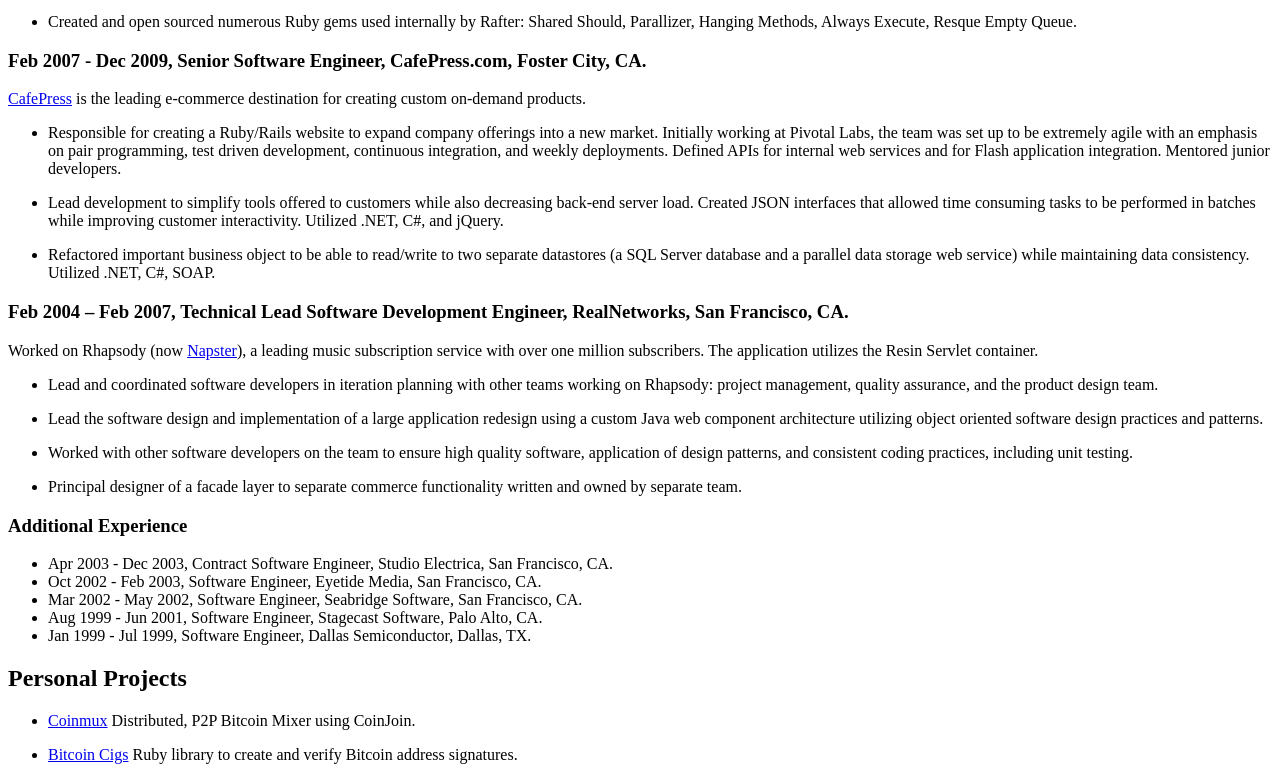
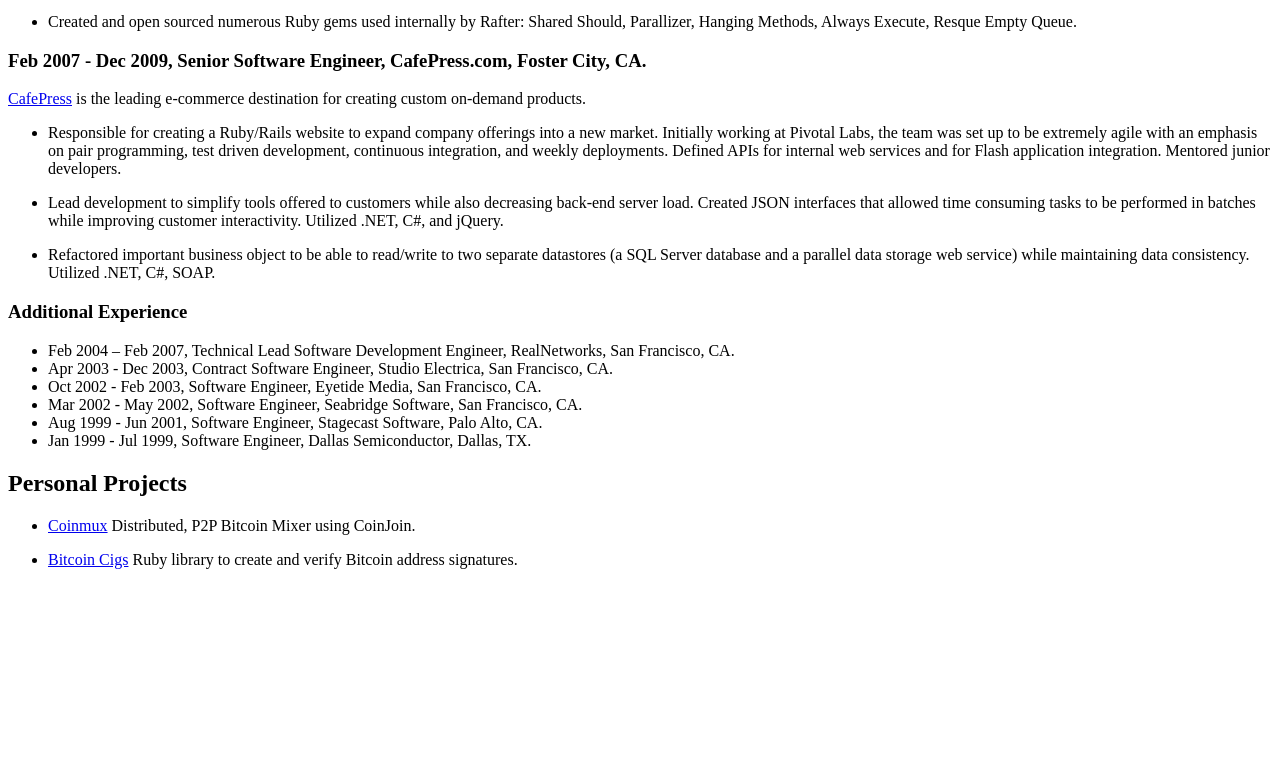
Before and after one commit to michaelgpearce/resume, a plain HTML site: page index.html in a window 1280 px wide. Shown: the part 990-1770 px from the top of the page. After the commit the page ends 1575 px from the top, so only its background shows below. Drawn offline with Linux system fonts and the light colour scheme.

Commit message:
Update resume - remove Rhapsody

```diff
--- a/index.html
+++ b/index.html
@@ -60,20 +60,10 @@
 <li><p>Refactored important business object to be able to read/write to two separate datastores (a SQL Server database and a parallel data storage web service) while maintaining data consistency. Utilized .NET, C#, SOAP.</p></li>
 </ul>
 
-<h3>Feb 2004 – Feb 2007, Technical Lead Software Development Engineer, RealNetworks, San Francisco, CA.</h3>
-
-<p>Worked on Rhapsody (now <a href="http://napster.com">Napster</a>), a leading music subscription service with over one million subscribers. The application utilizes the Resin Servlet container.</p>
-
-<ul>
-<li><p>Lead and coordinated software developers in iteration planning with other teams working on Rhapsody: project management, quality assurance, and the product design team.</p></li>
-<li><p>Lead the software design and implementation of a large application redesign using a custom Java web component architecture utilizing object oriented software design practices and patterns.</p></li>
-<li><p>Worked with other software developers on the team to ensure high quality software, application of design patterns, and consistent coding practices, including unit testing.</p></li>
-<li><p>Principal designer of a facade layer to separate commerce functionality written and owned by separate team.</p></li>
-</ul>
-
 <h3>Additional Experience</h3>
 
 <ul>
+<li>Feb 2004 – Feb 2007, Technical Lead Software Development Engineer, RealNetworks, San Francisco, CA.</li>
 <li>Apr 2003 - Dec 2003, Contract Software Engineer, Studio Electrica, San Francisco, CA.</li>
 <li>Oct 2002 - Feb 2003, Software Engineer, Eyetide Media, San Francisco, CA.</li>
 <li>Mar 2002 - May 2002, Software Engineer, Seabridge Software, San Francisco, CA.</li>
```
Also changed, not shown: 1 other file.
